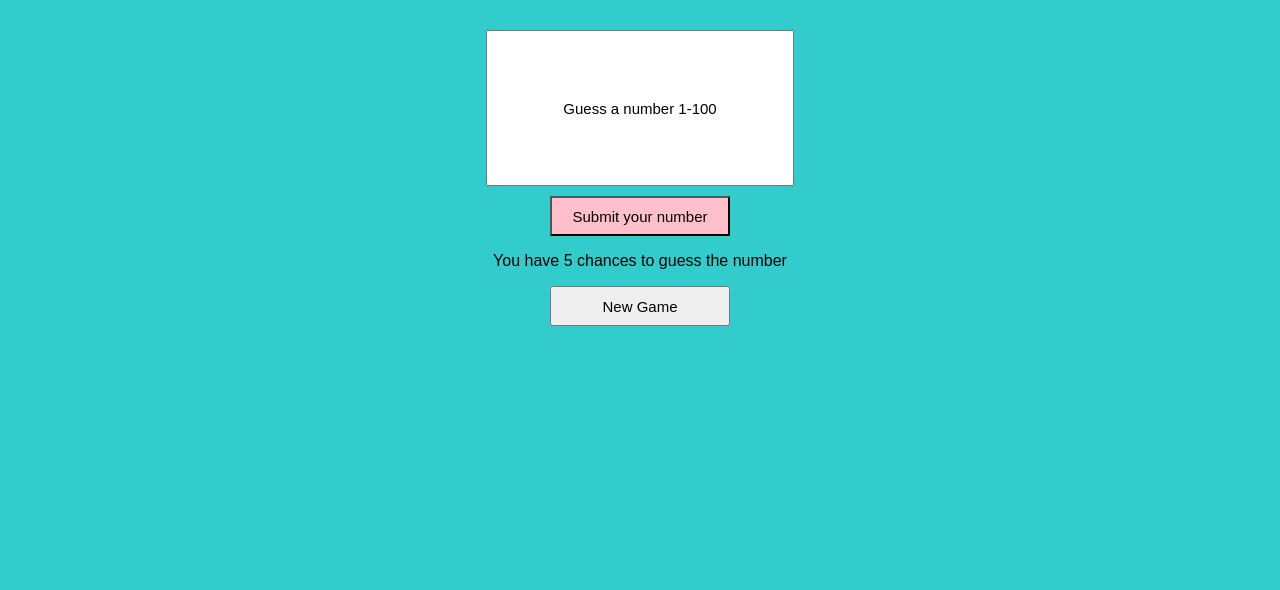
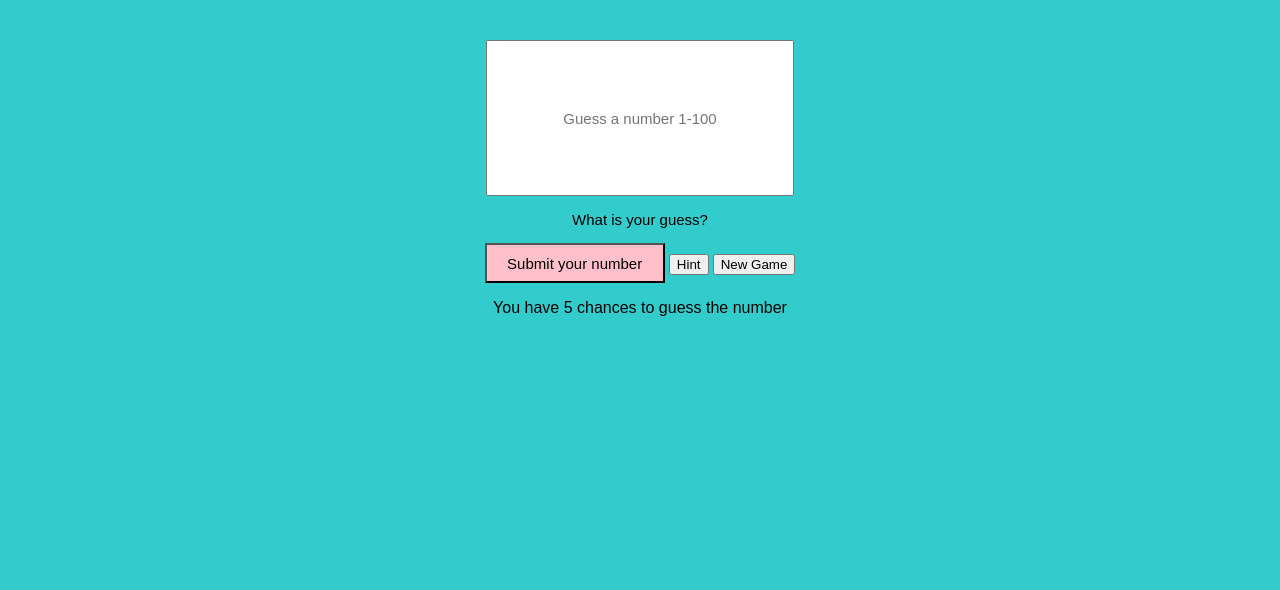
Before and after one commit to zhengshizhao/GuessingGame, a plain HTML site: page index.html in a window 1280 px wide. Shown: the part 210-800 px from the top of the page. Drawn offline with nearby package versions, Linux system fonts and the light colour scheme.

Commit message:
modified index.html

```diff
--- a/index.html
+++ b/index.html
@@ -2,6 +2,7 @@
 <html>
 <head>
 	<title>Gussing Game</title>
+    <meta charset="UTF-8">
 	<link href = "style.css" rel= "stylesheet" type = "text/css">
 </head>
 
@@ -10,25 +11,32 @@
 
 	<header> </header>
     <div class = "gametitle" >
-          <h1>Guess Lucia's secret Number </h1>
+          <h1>Guess Lucia's Secret Number </h1>
 
     </div>
-    <div class="input">
-    	<input id = "inputnum" type = "text" value = "Guess a number 1-100" >
+    <script src="jquery-1.11.3.min.js"></script>
+    <script src = "GuessingGame.js" type="text/javascript"> </script>
+    <form class="input">
+    <div >
+    	<input id = "inputnum" type = "text" placeholder = "Guess a number 1-100" onkeydown="if (event.keyCode ===13) playersGuessSubmission()" />
 
     </div>
+    <div class= "checknum">
+        <p>What is your guess?</p>
+    </div>
 
-    <form>
-        <button id ="submitnum" type = "submit" > Submit your number </button>
+    <div class = "threebuttons">
+        <button id ="submitnum" onclick= 'playersGuessSubmission()' type ="button"> Submit your number</button>
+        <button id ="hint" onclick='provideHint()'  type ="button">Hint</button>
+        <button id ="newgame" onclick='playAgain()' type = "button"> New Game </button>
+     </div>
     </form>
 
-    <div class= "game">
-    	<p> You have 5 chances to guess the number</p>
+    <div class= "checkleft">
+        <p> You have 5 chances to guess the number</p>
     </div>
 
-    <div class = "newgame">
-    	<button class ="btn" type = "button"> New Game </button>
-    </div>
+
 
 </body>
 
```
